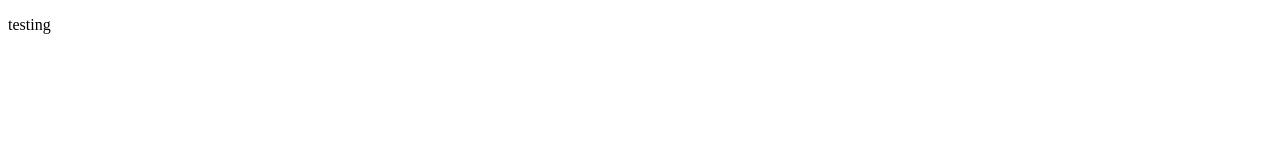
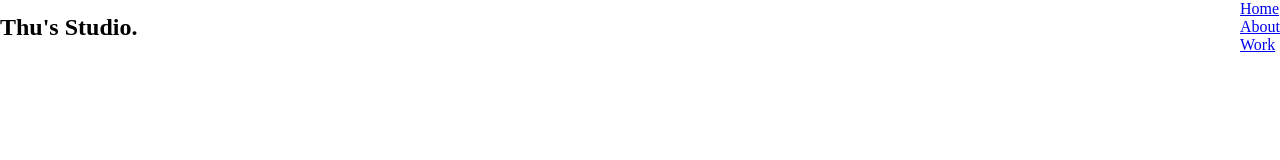
Before and after one commit to thuxdiep/thuxdiep.github.io, a plain HTML site: page index.html in a window 1280 px wide. Drawn offline with Linux system fonts and the light colour scheme.

Commit message:
updated index

```diff
--- /dev/null
+++ b/css/mystyle.css
@@ -0,0 +1,16 @@
+*{
+    padding: 0;
+    margin: 0;
+    box-sizing: border-box;
+}
+
+.headerbar {
+    height: 100vh;
+    width: 100%;
+}
+
+nav {
+    display: flex;
+    align-items: center;
+    justify-content: space-between;
+}
--- a/index.html
+++ b/index.html
@@ -4,9 +4,21 @@
     <meta charset="UTF-8">
     <meta http-equiv="X-UA-Compatible" content="IE=edge">
     <meta name="viewport" content="width=device-width, initial-scale=1.0">
-    <title>Document</title>
+    <title>Thu's Studio.</title>
+    <link rel="stylesheet" type="text/css" href="css/mystyle.css">
 </head>
 <body>
-    <p>testing</p>
+    <header>
+        <div class="headerbar">
+            <nav>
+                <h2 class="title">Thu's Studio.</h2>
+                <ul style="list-style: none;">
+                    <li><a href='#'>Home</a></li>
+                    <li><a href='#'>About</a></li>
+                    <li><a href='#'>Work</a></li>
+                </ul>
+            </nav>
+        </div>
+    </header>
 </body>
 </html>
```
